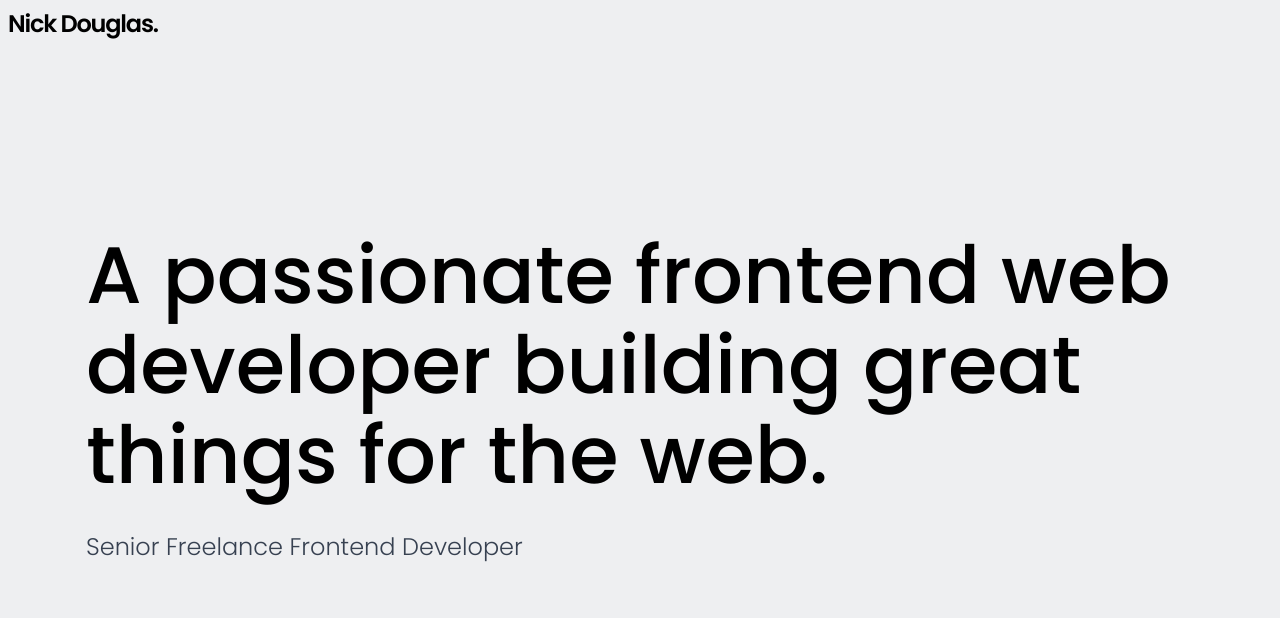
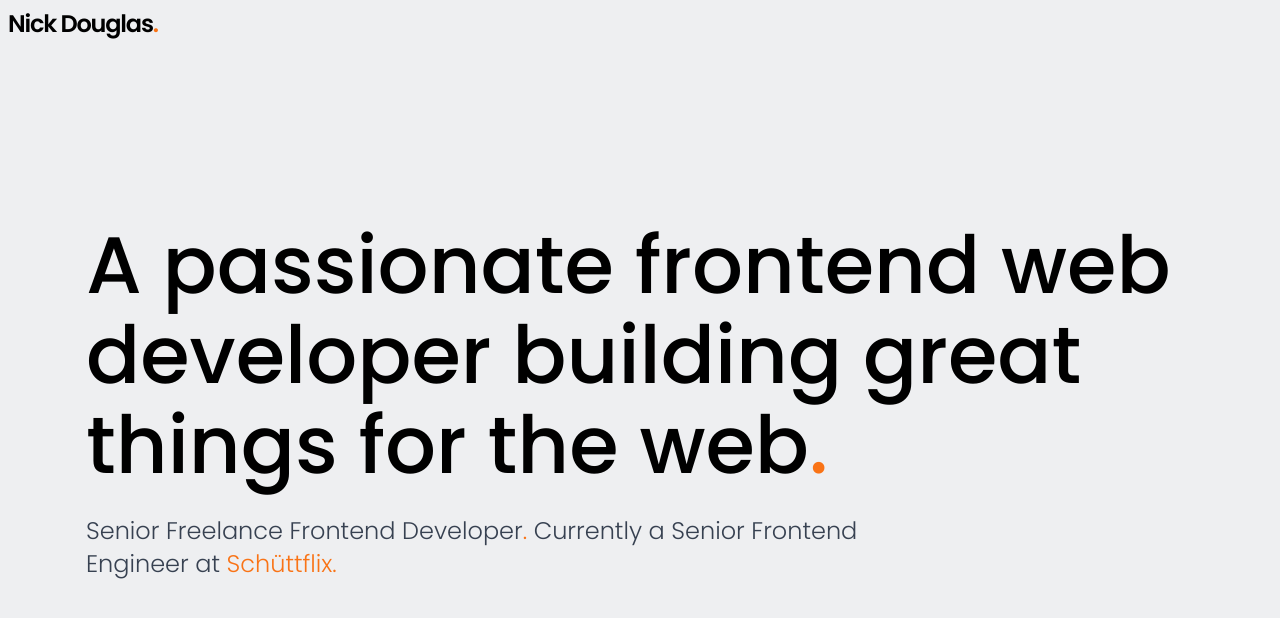
Before and after one commit to nick-douglas82/portfolio, a Next.js app: page / in a window 1280 px wide. Shown: the top 618 px of the page. Built offline with nearby package versions, Linux system fonts and the light colour scheme.

Commit message:
added some colour to brighten things up!

```diff
--- a/pages/index.tsx
+++ b/pages/index.tsx
@@ -1,5 +1,6 @@
 import type { NextPage } from 'next'
 import Head from 'next/head'
+import Link from 'next/link'
 
 const Home: NextPage = () => {
   return (
@@ -11,13 +12,17 @@ const Home: NextPage = () => {
       </Head>
 
       <nav className="w-full absolute top-0 left-0 p-2">
-        <h1 className='text-2xl font-semibold tracking-tighter'>Nick Douglas.</h1>
+        <h1 className='text-2xl font-semibold tracking-tighter'>Nick Douglas<span className="text-orange-500">.</span></h1>
       </nav>
 
       <main className="container px-4 h-full">
         <header className="h-screen flex justify-center flex-col">
-          <h2 className="text-[80px] leading-[90px] mb-6">A passionate frontend web developer building great things for the web.</h2>
-          <h3 className="text-2xl font-light text-gray-700 leading-[46px] w-3/4">Senior Freelance Frontend Developer</h3>
+          <h2 className="text-[80px] leading-[90px] mb-6">A passionate frontend web developer building great things for the web<span className="text-orange-500">.</span></h2>
+          <h3 className="text-2xl font-light text-gray-700 leading-snug w-3/4">Senior Freelance Frontend Developer<span className="text-orange-500">.</span> Currently a Senior Frontend Engineer at&nbsp;
+            <Link href="https://www.linkedin.com/company/schuettflix/mycompany/" passHref={true}>
+              <a className="text-orange-500 hover:text-green-400 transition-colors">Schüttflix</a>
+            </Link><span className="text-orange-500">.</span>
+          </h3>
         </header>
       </main>
     </div>
```
